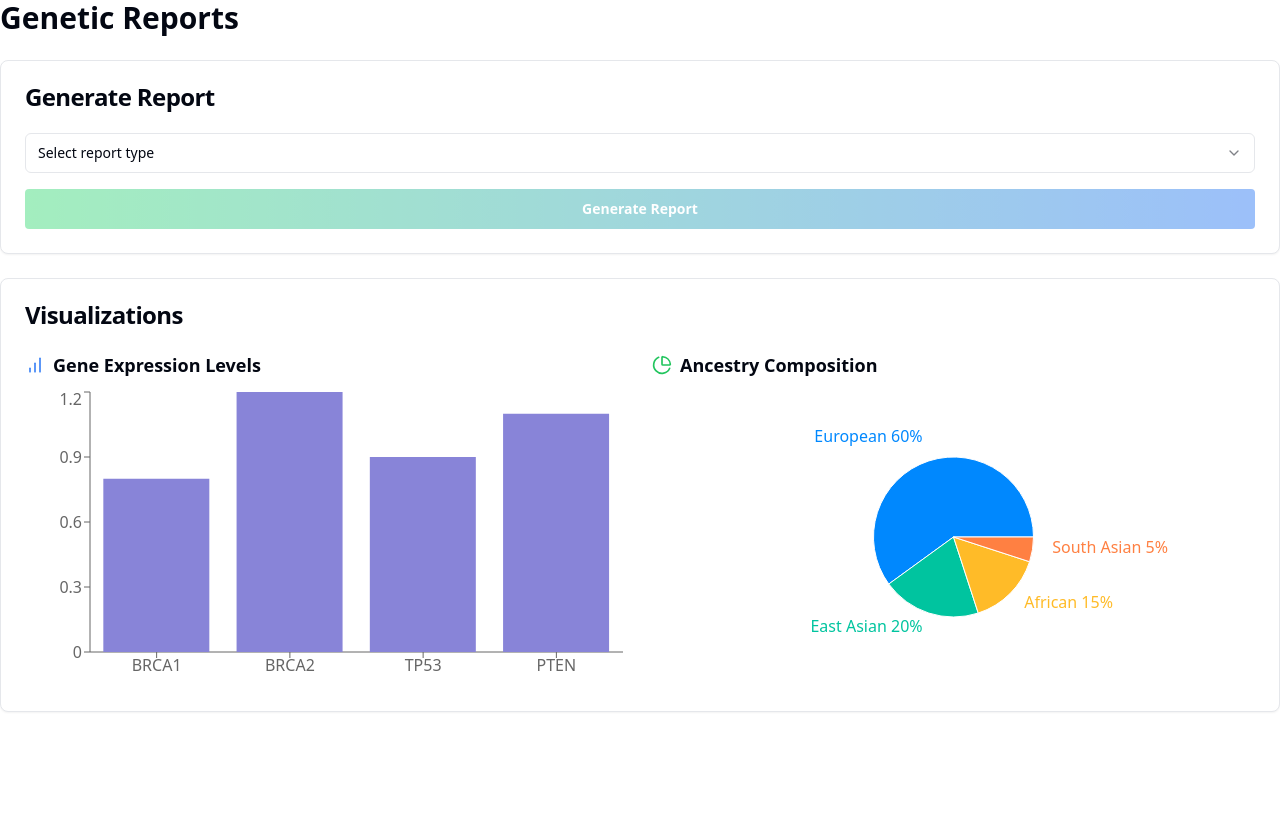
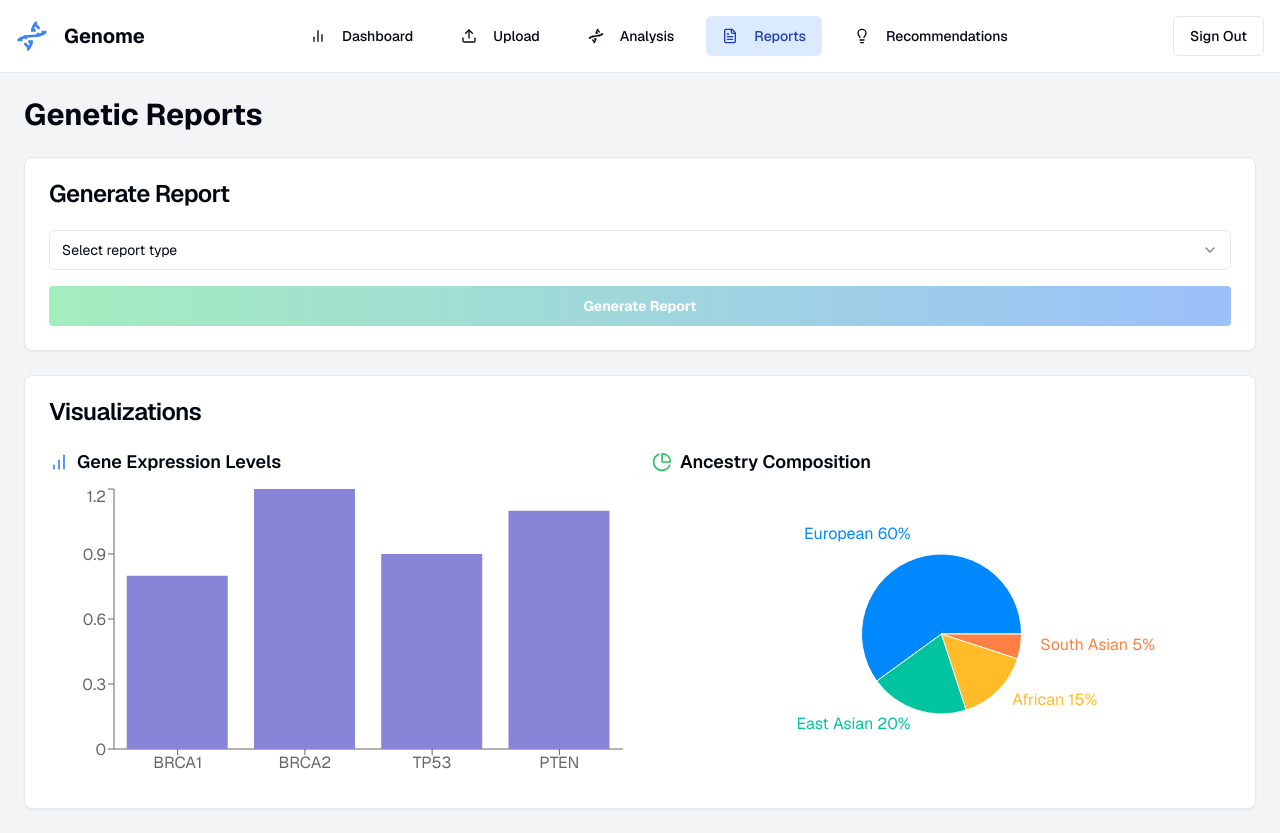
Before and after one commit to contigen/genome, a Next.js app: page /reports in a window 1280 px wide. Before the commit the page ends 800 px from the top, so only its background shows below. Built offline with nearby package versions, Linux system fonts and the light colour scheme.

Commit message:
Add navbar

```diff
--- a/src/app/layout.tsx
+++ b/src/app/layout.tsx
@@ -1,35 +1,28 @@
-import type { Metadata } from "next";
-import localFont from "next/font/local";
-import "./globals.css";
-
-const geistSans = localFont({
-  src: "./fonts/GeistVF.woff",
-  variable: "--font-geist-sans",
-  weight: "100 900",
-});
-const geistMono = localFont({
-  src: "./fonts/GeistMonoVF.woff",
-  variable: "--font-geist-mono",
-  weight: "100 900",
-});
+import type { Metadata } from 'next'
+import { GeistSans } from 'geist/font/sans'
+import './globals.css'
+import { Navbar } from '&/components/navbar'
+import { Toaster } from '&/components/ui/toaster'
 
 export const metadata: Metadata = {
-  title: "Create Next App",
-  description: "Generated by create next app",
-};
+  title: 'Create Next App',
+  description: 'Generated by create next app',
+}
 
 export default function RootLayout({
   children,
 }: Readonly<{
-  children: React.ReactNode;
+  children: React.ReactNode
 }>) {
   return (
-    <html lang="en">
-      <body
-        className={`${geistSans.variable} ${geistMono.variable} antialiased`}
-      >
-        {children}
+    <html lang='en'>
+      <body className={GeistSans.className}>
+        <div className='min-h-screen bg-gray-100 flex flex-col'>
+          <Navbar />
+          <main className='flex-grow p-6'>{children}</main>
+          <Toaster />
+        </div>
       </body>
     </html>
-  );
+  )
 }
--- /dev/null
+++ b/src/components/navbar.tsx
@@ -0,0 +1,50 @@
+'use client'
+
+import Link from 'next/link'
+import { usePathname } from 'next/navigation'
+import { cn } from '&/lib/utils'
+import { Button } from '&/components/ui/button'
+import { Dna, BarChart2, FileText, Lightbulb, Upload } from 'lucide-react'
+
+const navItems = [
+  { name: 'Dashboard', href: '/dashboard', icon: BarChart2 },
+  { name: 'Upload', href: '/upload', icon: Upload },
+  { name: 'Analysis', href: '/analysis', icon: Dna },
+  { name: 'Reports', href: '/reports', icon: FileText },
+  { name: 'Recommendations', href: '/recommendations', icon: Lightbulb },
+]
+
+export function Navbar() {
+  const pathname = usePathname()
+
+  return (
+    <nav className='flex justify-between items-center p-4 bg-white border-b'>
+      <div className='flex items-center space-x-4'>
+        <Dna className='h-8 w-8 text-blue-500' />
+        <Link href='/'>
+          <span className='text-xl font-bold'>Genome</span>
+        </Link>
+      </div>
+      <div className='flex space-x-4'>
+        {navItems.map(item => {
+          const isActive = pathname === item.href
+          return (
+            <Link key={item.name} href={item.href}>
+              <Button
+                variant={isActive ? 'default' : 'ghost'}
+                className={cn(
+                  'flex items-center space-x-2',
+                  isActive && 'bg-blue-100 text-blue-800 hover:bg-blue-200'
+                )}
+              >
+                <item.icon className='h-4 w-4' />
+                <span>{item.name}</span>
+              </Button>
+            </Link>
+          )
+        })}
+      </div>
+      <Button variant='outline'>Sign Out</Button>
+    </nav>
+  )
+}
```
